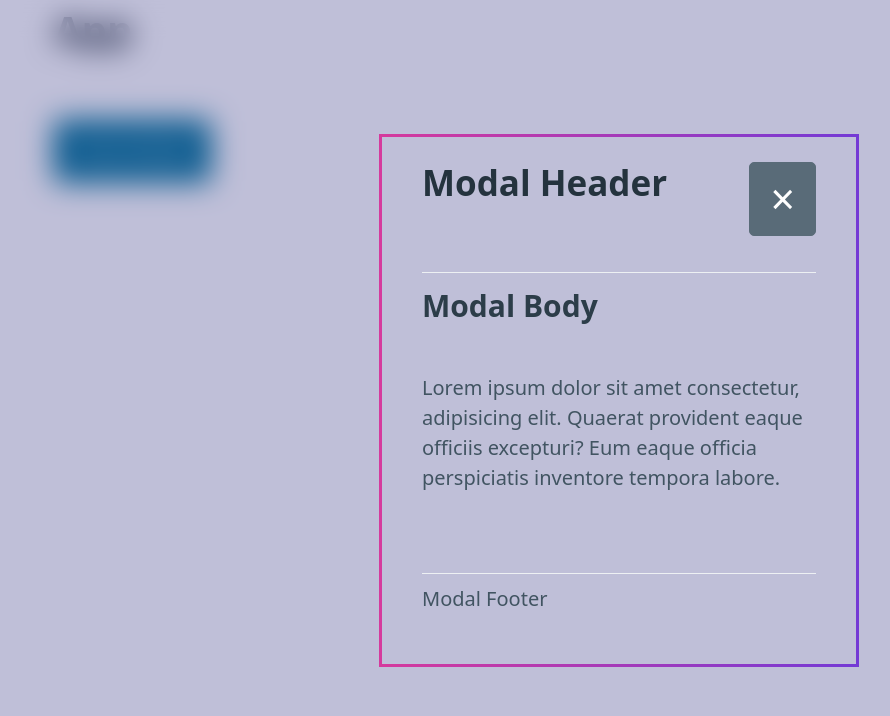
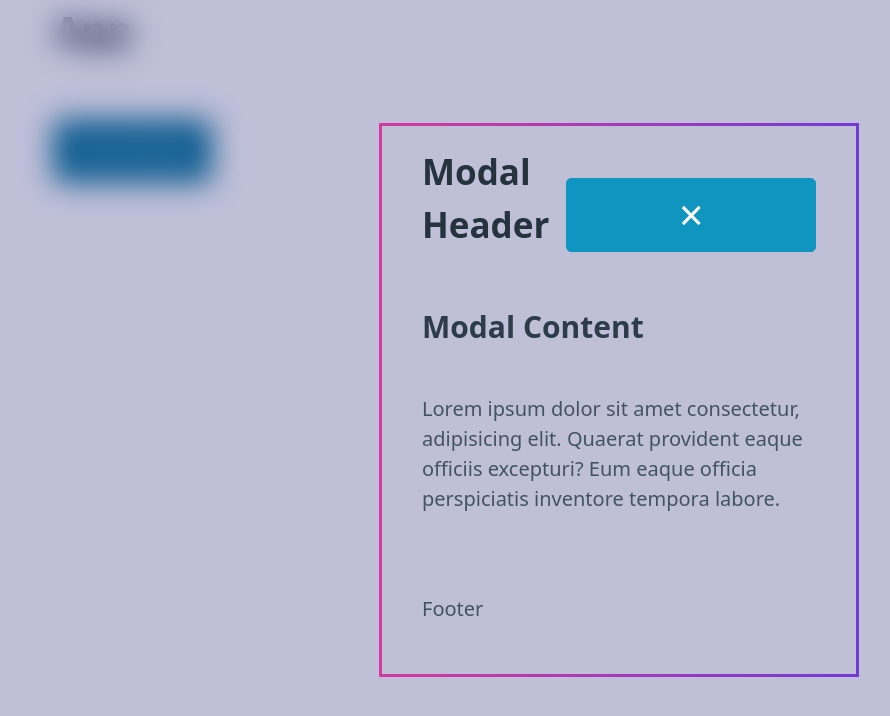
Before and after one commit to devmor-j/vue_modal_component, a Vue app: page / in a window 1280 px wide. Both pictures are taken after a click on the button "Show Modal". Shown: the top 716 px of the page, without its empty margins (21-911 px from the left). Built offline with nearby package versions, Linux system fonts and the light colour scheme.

Commit message:
create modal using vue teleport feature

```diff
--- a/src/App.vue
+++ b/src/App.vue
@@ -1,17 +1,33 @@
 <script setup>
-import { ref } from "vue";
-
-import BaseModal from "@/components/BaseModal.vue";
+import { computed, ref } from "vue";
+import { useMobile } from "@/composables/useMobile.js";
+import TeleportModal from "@/components/TeleportModal.vue";
+// import BaseModal from "@/components/BaseModal.vue";
 
 const isModalVisible = ref(false);
+
+// isMobile is true when user is on a mobile device
+const { isMobile } = useMobile();
+
+const checkMobile = computed(() => {
+  return isMobile();
+});
 </script>
 
 <template>
   <main class="container">
     <h1>App</h1>
 
-    <BaseModal :is-visible="isModalVisible" @hidemodal="isModalVisible = false">
-    </BaseModal>
+    <!-- <BaseModal :is-visible="isModalVisible" @hidemodal="isModalVisible = false">
+    </BaseModal> -->
+
+    <Teleport to="body" :disabled="checkMobile">
+      <TeleportModal
+        :is-visible="isModalVisible"
+        @hidemodal="isModalVisible = false"
+      >
+      </TeleportModal>
+    </Teleport>
 
     <button @click="isModalVisible = true">Show Modal</button>
   </main>
--- /dev/null
+++ b/src/components/TeleportModal.vue
@@ -0,0 +1,96 @@
+<script setup>
+defineProps({
+  isVisible: {
+    type: Boolean,
+    default: false,
+  },
+  showTransition: {
+    type: Boolean,
+    default: true,
+  },
+});
+</script>
+
+<template>
+  <Transition name="modal-fade" :css="showTransition">
+    <div class="modal-wrapper" v-if="isVisible">
+      <div class="modal" role="dialog">
+        <header>
+          <slot name="header">
+            <h2>Modal Header</h2>
+          </slot>
+          <button @click="$emit('hidemodal')" aria-label="Close modal">
+            &times;
+          </button>
+        </header>
+
+        <section>
+          <slot name="body">
+            <h3>Modal Content</h3>
+            <p>
+              Lorem ipsum dolor sit amet consectetur, adipisicing elit. Quaerat
+              provident eaque officiis excepturi? Eum eaque officia perspiciatis
+              inventore tempora labore.
+            </p>
+          </slot>
+        </section>
+
+        <div>
+          <slot name="footer">
+            <p>Footer</p>
+          </slot>
+        </div>
+      </div>
+    </div>
+  </Transition>
+</template>
+
+<style scoped>
+.modal-wrapper {
+  background: rgb(0 0 100 / 0.25);
+  backdrop-filter: blur(0.75rem);
+  position: absolute;
+  inset: 0;
+  display: flex;
+}
+
+.modal {
+  width: min(24rem, 100%);
+  height: fit-content;
+  margin: auto;
+  padding: 1rem 2rem;
+  border-style: solid;
+  border-width: 3px;
+  border-image-slice: 1;
+  border-image-source: linear-gradient(to left, #743ad5, #d53a9d);
+}
+
+.modal header {
+  display: flex;
+  justify-content: space-between;
+  align-items: center;
+}
+
+.modal button {
+  font-size: 4ex;
+  line-height: 1;
+  user-select: none;
+}
+
+.modal-fade-enter-active,
+.modal-fade-leave-active {
+  opacity: 1;
+  transform: scale(1);
+  /* to enforce transitions for users with reduced-motion */
+  /* add one !important to any transition property */
+  /* note that picocss respects reduced-motion by default */
+  transition-duration: 0.2s;
+  transition-property: opacity, transform;
+}
+
+.modal-fade-enter-from,
+.modal-fade-leave-to {
+  opacity: 0;
+  transform: scale(0.8);
+}
+</style>
--- /dev/null
+++ b/src/composables/useMobile.js
@@ -0,0 +1,11 @@
+export function useMobile() {
+  function isMobile() {
+    const isMobileDevice = /Mobi/i.test(window.navigator.userAgent);
+
+    return isMobileDevice;
+  }
+
+  return {
+    isMobile,
+  };
+}
```
